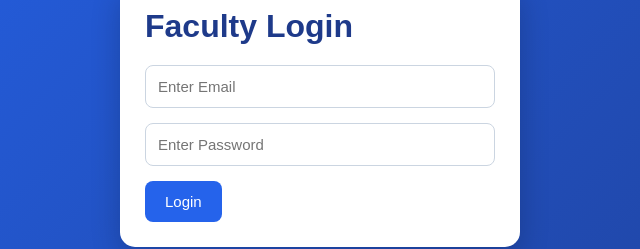
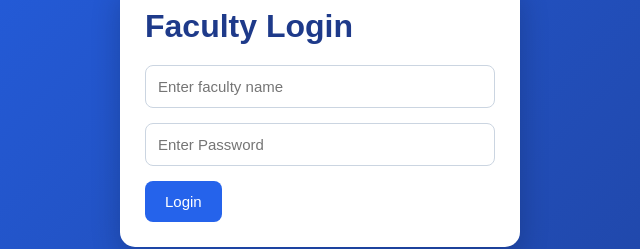
Before and after one commit to Nithesh414/hackfirstsasurie, a plain HTML site: page index.html in a window 1280 px wide. Shown: the part 137-386 px from the top of the page, 320-960 px from the left. Drawn offline with Linux system fonts and the light colour scheme.

Commit message:
Update index.html

```diff
--- a/index.html
+++ b/index.html
@@ -165,7 +165,7 @@ align-items:flex-start;
 
 <h1>Faculty Login</h1>
 
-<input type="email" id="email" placeholder="Enter Email">
+<input type="email" id="email" placeholder="Enter faculty name">
 
 <input type="password" id="password" placeholder="Enter Password">
 
```
